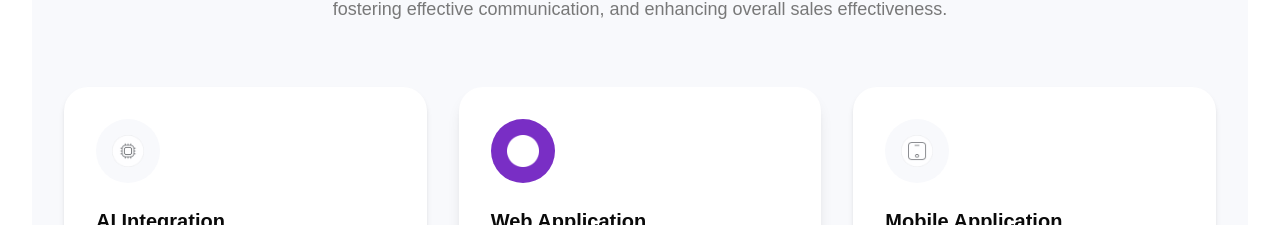
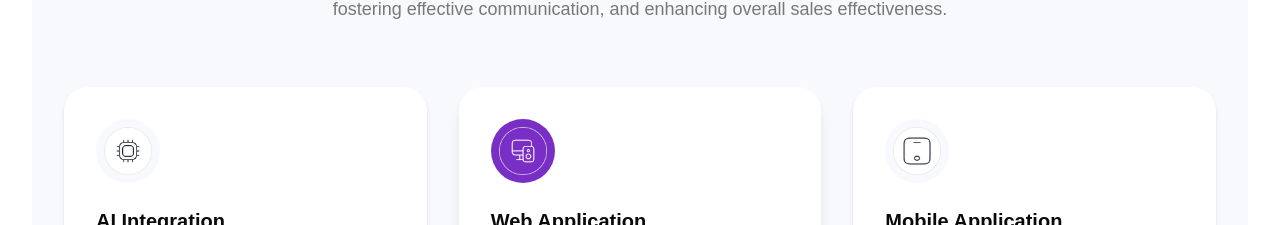
Before and after one commit to Junaid083/ovionic-agency, a Next.js app: page / in a window 1280 px wide. Shown: the part 1739-1964 px from the top of the page. Built offline with nearby package versions, Linux system fonts and the light colour scheme; a web font is replaced by a local one.

Commit message:
FIX: benifits icon fized

```diff
--- a/src/app/components/sections/Benefits.tsx
+++ b/src/app/components/sections/Benefits.tsx
@@ -131,11 +131,9 @@ export default function Benefits() {
                   <Image
                     src={benefit.icon || "/placeholder.svg"}
                     alt={benefit.title}
-                    width={32}
-                    height={32}
-                    className={
-                      benefit.featured ? "brightness-0 invert" : "opacity-80"
-                    }
+                    width={48}
+                    height={48}
+                    // className={benefit.featured ? "opacity-100" : "opacity-80"}
                   />
                 </motion.div>
               </motion.div>
```
